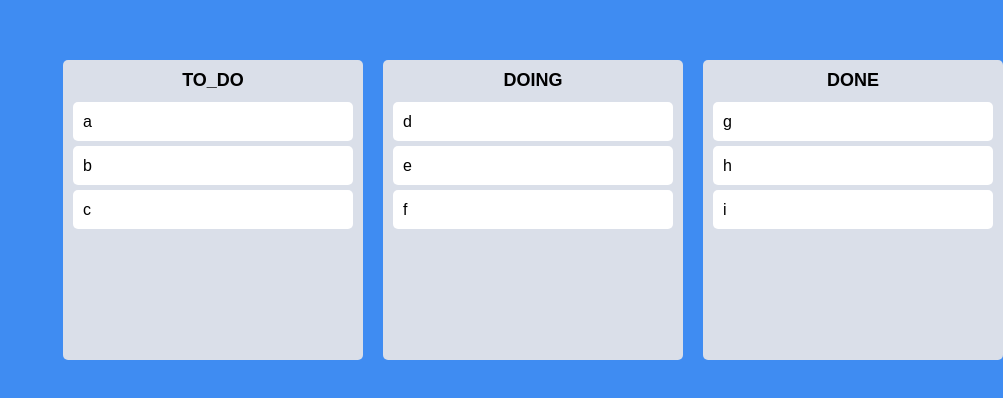
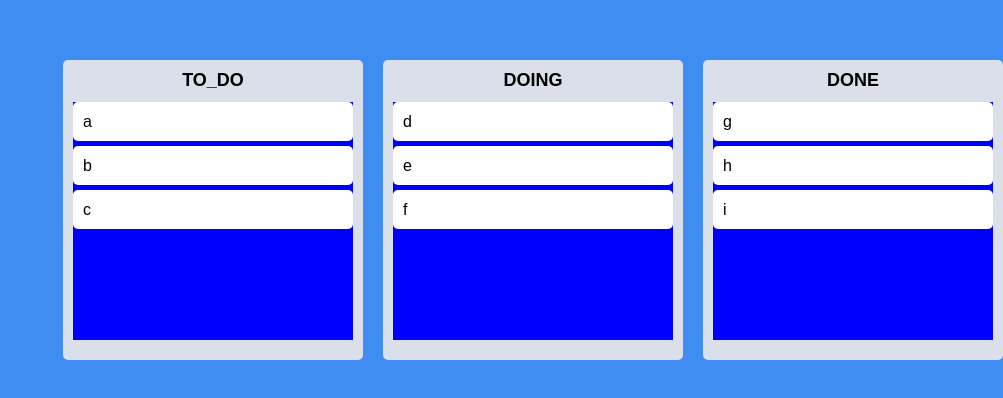
Before and after one commit to LESANF/trello-clone, a React (Create React App) app: page / in a window 1280 px wide. Shown: the part 190-588 px from the top of the page, without its empty margins (277-1280 px from the left). Built offline with nearby package versions, Linux system fonts and the light colour scheme.

Commit message:
add styling with isDraggingOver and draggingFromThisWith

```diff
--- a/src/Components/Board.tsx
+++ b/src/Components/Board.tsx
@@ -10,6 +10,20 @@
     border-radius: 5px;
     min-height: 200px;
     min-height: 300px;
+    display: flex;
+    flex-direction: column;
+`;
+
+interface IArea {
+    isDraggingOver: boolean;
+    draggingFromThisWith: boolean;
+}
+
+const Area = styled.div<IArea>`
+    background-color: ${(props) =>
+        props.isDraggingOver ? 'pink' : props.draggingFromThisWith ? 'red' : 'blue'};
+    flex-grow: 1;
+    transition: background-color 0.3s ease-in-out;
 `;
 
 const Title = styled.h2`
@@ -28,13 +42,18 @@
         <Wrapper>
             <Title>{boardId}</Title>
             <Droppable droppableId={boardId}>
-                {(provided) => (
-                    <div ref={provided.innerRef} {...provided.droppableProps}>
+                {(provided, snapshot) => (
+                    <Area
+                        isDraggingOver={snapshot.isDraggingOver}
+                        draggingFromThisWith={Boolean(snapshot.draggingFromThisWith)}
+                        ref={provided.innerRef}
+                        {...provided.droppableProps}
+                    >
                         {testAry.map((items, idx) => (
                             <DraggableCard key={items} items={items} idx={idx} />
                         ))}
                         {provided.placeholder}
-                    </div>
+                    </Area>
                 )}
             </Droppable>
         </Wrapper>
```
